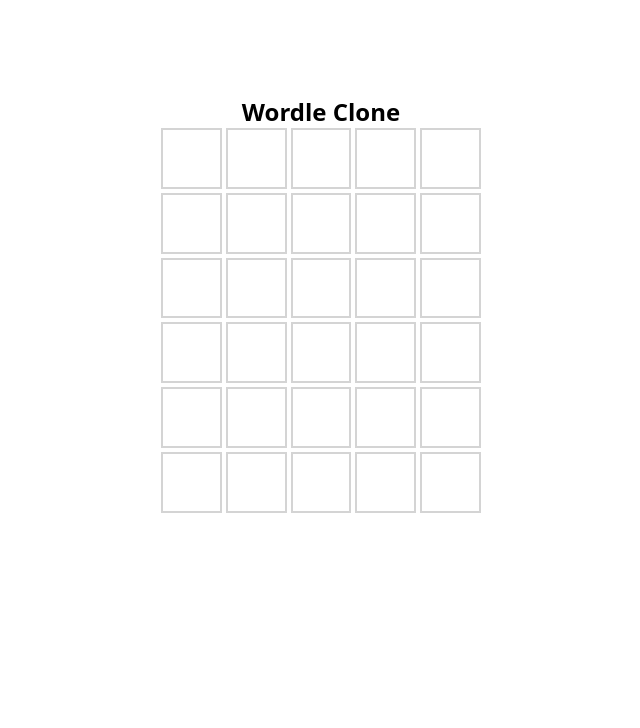
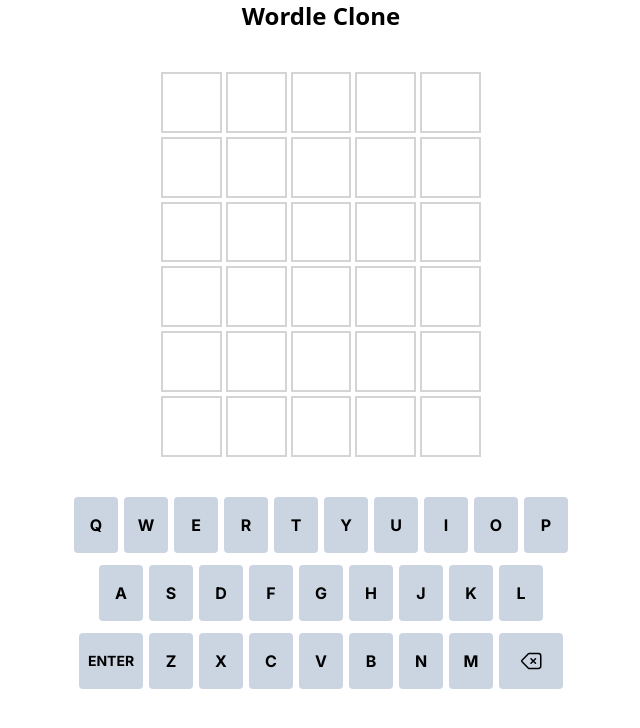
Before and after one commit to GarrettArhSmith/wordle, a Next.js app: page / in a window 1280 px wide. Shown: the top 728 px of the page, without its empty margins (319-959 px from the left). Built offline with nearby package versions, Linux system fonts and the light colour scheme.

Commit message:
started implementing the keyboard

```diff
--- a/package.json
+++ b/package.json
@@ -9,6 +9,7 @@
     "lint": "next lint"
   },
   "dependencies": {
+    "@heroicons/react": "^2.1.4",
     "next": "14.2.4",
     "react": "^18",
     "react-dom": "^18",
--- a/src/app/page.tsx
+++ b/src/app/page.tsx
@@ -2,12 +2,14 @@
 import React, { useState, useEffect } from "react";
 import Board from "@/components/Board";
 import Words from '@/app/words.json'
+import Keyboard from "@/components/Keyboard";
 
 const initGameData = {
   state: "unf",
   word: Words[Math.floor(Math.random() * Words.length)],
   input: [],
   board: [],
+  keys: ['q','w','e','r','t','y','u','i','o','p','a','s','d','f','g','h','j','k','l','z','x','c','v','b','n','m'].map(char => ({ used: false, char })),
 }
 
 type GameDataType = {
@@ -15,6 +17,10 @@ type GameDataType = {
   word: string;
   input: string[];
   board: string[];
+  keys: {
+    used: boolean;
+    char: string;
+  }[];
 }
 
 export default function Home() {
@@ -66,7 +72,7 @@ export default function Home() {
   }, [gameData])
 
   return (
-    <main className="flex min-h-screen flex-col items-center p-24">
+    <main className="flex min-h-screen flex-col items-center gap-10">
       <h1 className="font-sans text-2xl font-bold antialiased">Wordle Clone</h1>
       {isMsgShown && (
         <div className="absolute bg-black text-white top-48 p-2 rounded transition">
@@ -78,6 +84,7 @@ export default function Home() {
       <Board
         gameData={gameData}
       />
+      <Keyboard keys={gameData.keys} />
     </main>
   );
 }
--- /dev/null
+++ b/src/components/Keyboard.tsx
@@ -0,0 +1,33 @@
+import { Fragment } from 'react'
+import { v4 } from 'uuid';
+import { BackspaceIcon } from '@heroicons/react/24/outline';
+
+type KeyType = {
+  used: boolean;
+  char: string;
+}
+
+type Props = {
+  keys: KeyType[];
+}
+
+const Keyboard = ({ keys }: Props) => {
+  return (
+    <div className='flex flex-wrap gap-1.5 justify-center'>
+      {keys.map(key => (
+        <Fragment key={v4()}>
+          <div
+            className={`bg-slate-300 w-8 md:w-11 h-14 flex items-center justify-center rounded uppercase font-bold`}
+          >
+            {key.char}
+          </div>
+          {(key.char === 'p' || key.char === 'l') && <hr className='w-full -my-1.5 border-none' />}
+          {key.char === 'l' && <div className='bg-slate-300 w-16 h-14 flex items-center justify-center rounded uppercase font-bold text-sm'>Enter</div>}
+          {key.char === 'm' && <div className='bg-slate-300 w-16 h-14 flex items-center justify-center rounded font-bold'><BackspaceIcon className='size-6' /></div>}
+        </Fragment>
+      ))}
+    </div>
+  )
+}
+
+export default Keyboard
```
Also changed, not shown: 1 other file (tests, documents, lock files or other folders).
